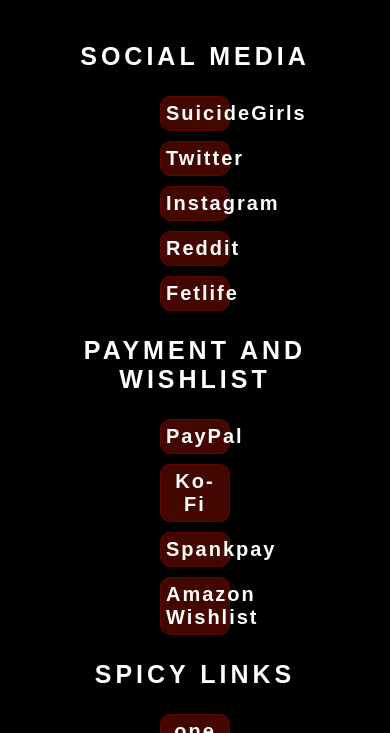
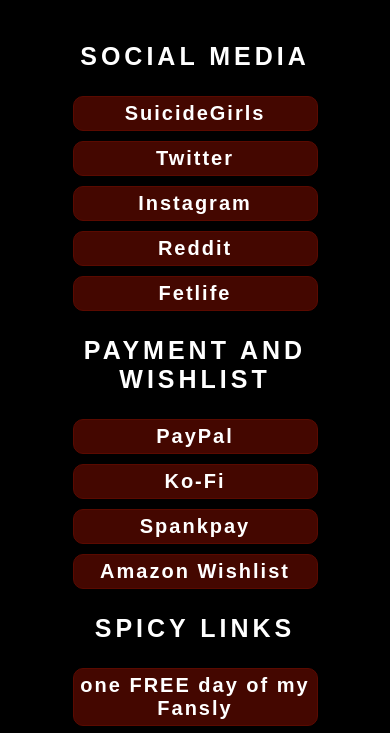
Before and after one commit to Marykathriner/Honeycat, a plain HTML site: page index.html in a window 390 px wide. Shown: the part 91-824 px from the top of the page. Drawn offline with Linux system fonts and the light colour scheme; a web font is replaced by a local one.

Commit message:
Added @media for mobile view

```diff
--- a/css/style.css
+++ b/css/style.css
@@ -85,3 +85,21 @@
 color: mistyrose;
 
 }
+
+
+@media all and (max-width: 800px) {
+
+
+ li {
+	text-decoration: none;
+    background-color: #440700;
+    border: #5A0A00 solid 1px;
+    border-radius: 10px;
+    margin: 10px 15%;
+    font-size: 20px;
+    letter-spacing: 2px;
+    font-weight: 800;
+    padding: 5px;
+	}
+
+}
--- a/index.html
+++ b/index.html
@@ -1,7 +1,7 @@
 <!DOCTYPE html>
 <html>
 <head>
-	<meta charset="utf-8">
+	<meta charset="utf-8" content="width=device-width, initial-scale=1" name="viewport">
 	<title>Honey's links</title>
 	<link rel="stylesheet" type="text/css" href="css/style.css">
 </head>
```
